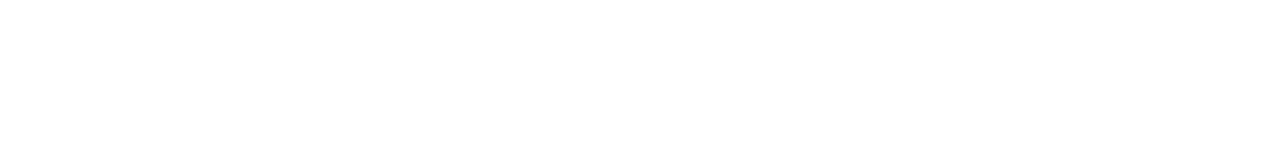
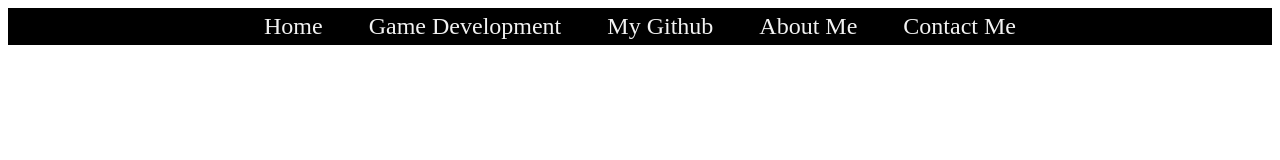
Before and after one commit to Kevinyock/HTML-CSS-JAVASCRIPT-Examples, a plain HTML site: page index.html in a window 1280 px wide. Drawn offline with Linux system fonts and the light colour scheme.

Commit message:
writefile added and index

```diff
--- /dev/null
+++ b/base.css
@@ -0,0 +1,21 @@
+/* Top Navigation */
+.topnav
+{
+	background-color: black;
+	text-align: center;
+	padding: 5px 0px;
+	width: 100%;
+}
+
+.topnav a
+{
+	color: #f2f2f2;
+	text-decoration: none;
+	padding: 5px 20px;
+	font-size: 24px;
+}
+
+.topnav a:hover
+{
+	background-color: black;
+}
--- a/index.html
+++ b/index.html
@@ -9,5 +9,14 @@ and a closing syntax
 Central Hub
 </title>
 <head>
+<link rel = "stylesheet" type = "text/css" href = "base.css">
 </head>
+<body><div class = "topnav">
+	<a class = "active" href = "index.html"> Home </a>
+	<a href = "#gamedevelopment"> Game Development </a>
+	<a href = "https://github.com/Kevinyock"> My Github </a>
+	<a href = "../pages/aboutme/aboutme.html"> About Me </a>
+	<a href = "#contact"> Contact Me </a>
+</div>
+</body>
 </html>
```
Also changed, not shown: write file/writefile.js (added, +9 -0 lines).
